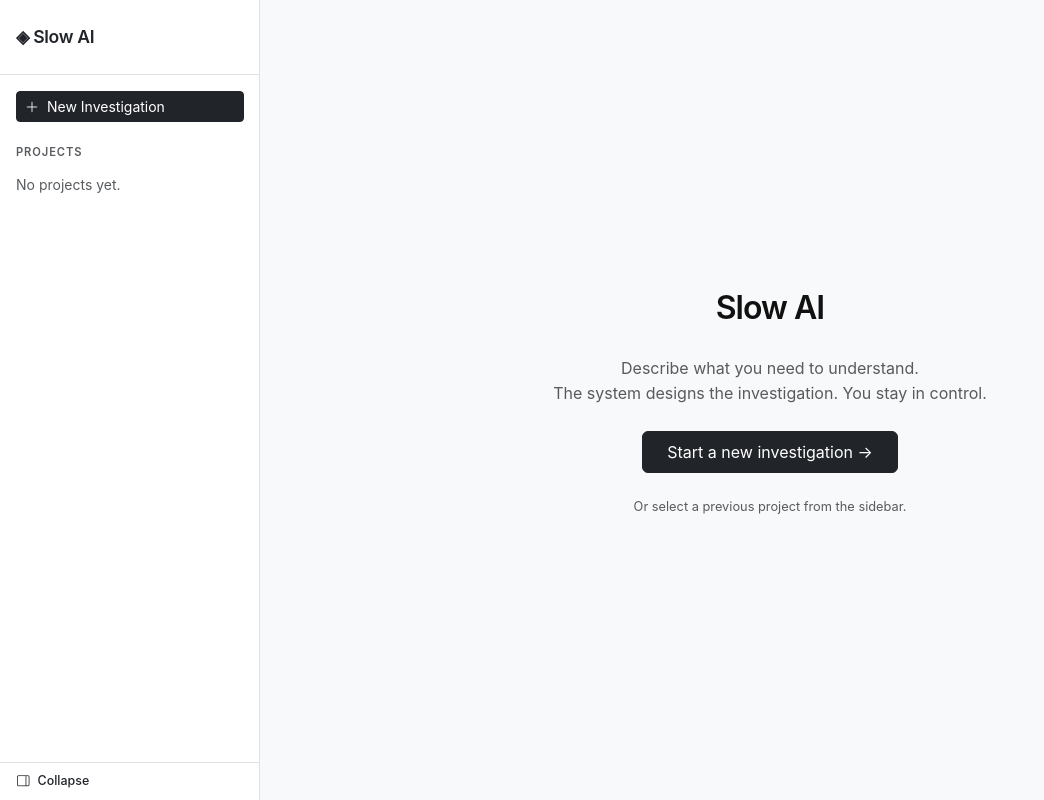
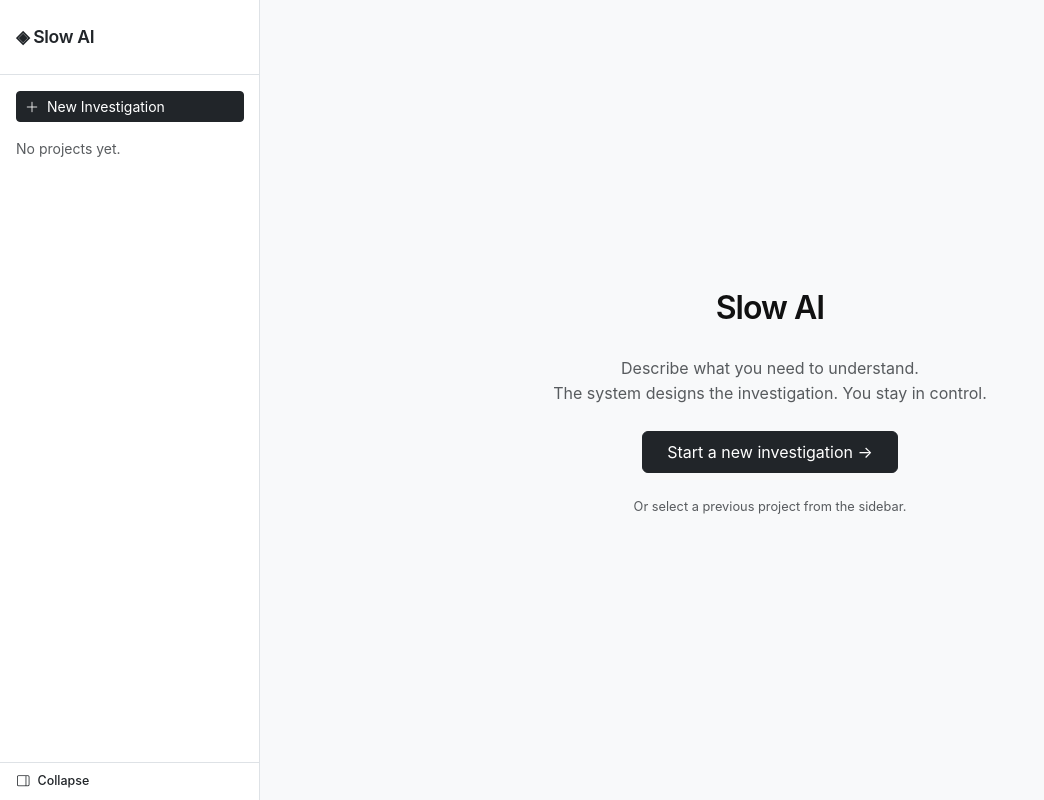
Before and after one commit to ai-agents-for-humans/slow-ai, a FastAPI app: page / in a window 1280 px wide. Shown: the whole page, without its empty margins (0-1044 px from the left). Run offline with FastAPI, Linux system fonts and the light colour scheme; some libraries are stand-ins or nearby versions.

Commit message:
Fixing projects and saved projects

```diff
--- a/app/templates/partials/sidebar.html
+++ b/app/templates/partials/sidebar.html
@@ -45,13 +45,6 @@
       <a href="/interview" class="btn btn-dark w-100 btn-sm d-flex align-items-center gap-2">
         <i class="bi bi-plus-lg"></i> New Investigation
       </a>
-    </div>
-
-    <!-- Projects section label -->
-    <div class="px-3 pt-2 pb-1">
-      <span class="text-uppercase text-muted fw-semibold" style="font-size:0.7rem; letter-spacing:0.08em;">
-        Projects
-      </span>
     </div>
 
     <!-- Projects list (loaded via htmx) -->
--- a/app/templates/partials/sidebar_projects.html
+++ b/app/templates/partials/sidebar_projects.html
@@ -24,7 +24,7 @@
 {% if projects %}
 <div class="px-3 pt-2 pb-1">
   <span class="text-uppercase text-muted fw-semibold" style="font-size:0.7rem; letter-spacing:0.08em;">
-    Projects
+    Saved Projects
   </span>
 </div>
 <div class="accordion accordion-flush" id="projectsAccordion">
```
